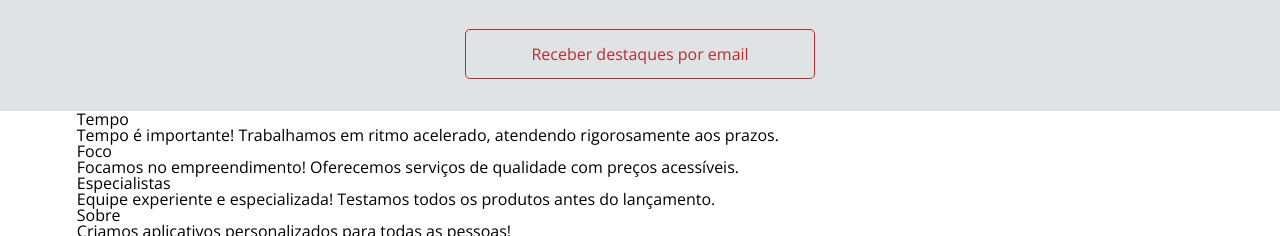
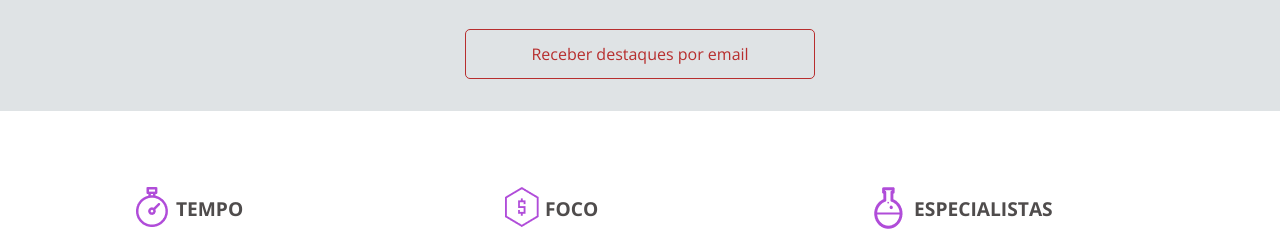
Before and after one commit to VickyPrado/projeto-apeperia, a plain HTML site: page index.html in a window 1280 px wide. Shown: the part 1142-1378 px from the top of the page. Drawn offline with nearby package versions, Linux system fonts and the light colour scheme.

Commit message:
estilizando-diferenciais

```diff
--- a/css/diferenciais.css
+++ b/css/diferenciais.css
@@ -14,7 +14,22 @@
 
     box-sizing: border-box;
 
+    background-repeat: no-repeat;
+    background-position: top 1.25rem left 2.5rem;
+
     padding: 2rem 0 2rem 5rem;
+}
+
+.diferenciais__item--tempo {
+    background-image: url(../img/icone-relogio.png);
+}
+
+.diferenciais__item--foco {
+    background-image: url(../img/icone-dinheiro.png);
+}
+
+.diferenciais__item--especialistas {
+    background-image: url(../img/icone-quimica.png);
 }
 
 .item__titulo {
--- a/index.html
+++ b/index.html
@@ -10,6 +10,8 @@
         <link href="css/cabecalho.css" rel="stylesheet">
         <link href="css/chamada.css" rel="stylesheet">
         <link href="css/destaques.css" rel="stylesheet">
+        <link href="css/diferenciais.css" rel="stylesheet">
+        <link href="css/sobre.css" rel="stylesheet">
     </head>
     <body>
         <header class="cabecalho container">
@@ -48,15 +50,15 @@
             </section>
             <section class="diferenciais container">
                 <ul class="diferenciais__lista">
-                    <li class="diferenciais__item">
+                    <li class="diferenciais__item diferenciais__item--tempo">
                         <h2 class="item__titulo">Tempo</h2>
                         <p class="item__texto">Tempo é importante! Trabalhamos em ritmo acelerado, atendendo rigorosamente aos prazos.</p>
                     </li>
-                    <li class="diferenciais__item">
+                    <li class="diferenciais__item diferenciais__item--foco">
                         <h2 class="item__titulo">Foco</h2>
                         <p class="item__texto">Focamos no empreendimento! Oferecemos serviços de qualidade com preços acessíveis.</p>
                     </li>
-                    <li class="diferenciais__item">
+                    <li class="diferenciais__item diferenciais__item--especialistas">
                         <h2 class="item__titulo">Especialistas</h2>
                         <p class="item__texto">Equipe experiente e especializada! Testamos todos os produtos antes do lançamento.</p>
                     </li>
```
